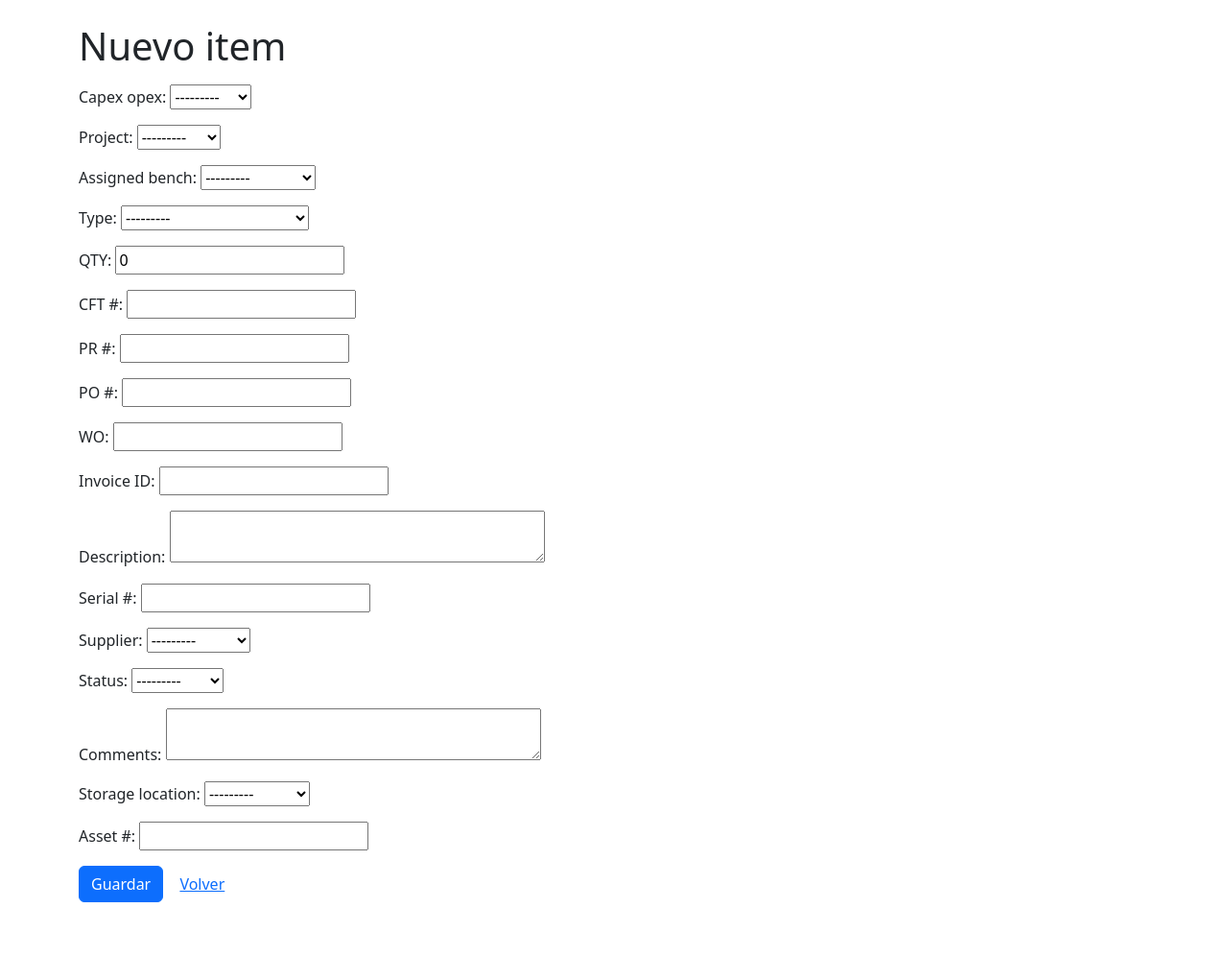
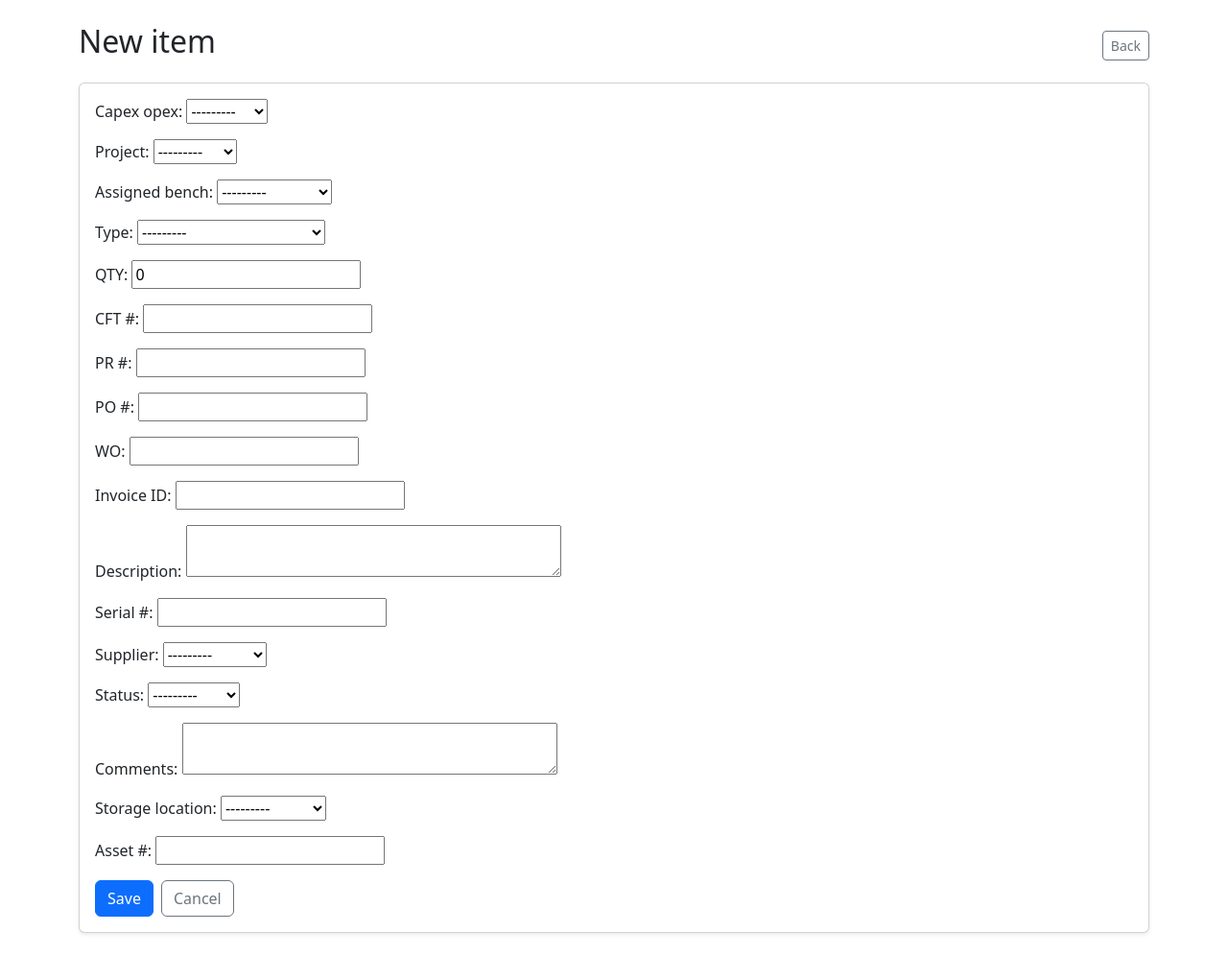
Before and after one commit to Jazzi09/Benches_inventory_project, a Django app: page /new/ in a window 1280 px wide. Shown: the whole page at 96% size. Before the commit the page ends 940 px from the top, so only its background shows below. Run offline with Django 4.2, Linux system fonts and the light colour scheme; a user stored in the database is signed in; data comes from the database, SQL or seed files in the repository; both versions use the stored data as it was after the commit; parts of the project's set-up code (start-up, migrations or seed data) failed here and were passed over.

Commit message:
fixed migration issues and added different style to buttons

```diff
--- a/inv/admin.py
+++ b/inv/admin.py
@@ -2,7 +2,6 @@
 from django.contrib import admin
 from .models import InventoryItem, AssignedBench, ItemType, Supplier, Status, StorageLocation, CapexOpex, Project
 
-print(">>> inv.admin.py LOADED <<<")
 @admin.register(InventoryItem)
 class InventoryItemAdmin(admin.ModelAdmin):
     list_display = (
--- a/inv/urls.py
+++ b/inv/urls.py
@@ -5,7 +5,7 @@ from .views import InventoryListView, inventory_create, inventory_edit, inventor
 app_name = "inv"
 urlpatterns = [
     path('inventory/', InventoryListView.as_view(), name='list'),
-    path('', HomeView, name='home_view'),
+    path('home', HomeView, name='home_view'),
     path('new/', inventory_create, name='create'),
     path("<int:pk>/edit/", inventory_edit, name="edit"),
     path("usr_create/", user_create, name='usr_create'),
--- a/inv/views.py
+++ b/inv/views.py
@@ -27,16 +27,16 @@ class InventoryListView(PermissionRequiredMixin,LoginRequiredMixin,SingleTableMi
     template_name = "inv/list_tables2.html"
     filterset_class = InventoryItemFilter
     table_pagination = {
-        "per_page": 10
+        "per_page": 6
     }
 
     def get_table_pagination(self, table):
         try:
-            per_page = int(self.request.GET.get("per_page", 10))
+            per_page = int(self.request.GET.get("per_page", 6))
         except ValueError:
-            per_page = 10
-        if per_page not in (10, 25, 50, 75, 100):
-            per_page = 10
+            per_page = 6
+        if per_page not in (6, 10, 25, 50, 100):
+            per_page = 6
         return {"per_page": per_page}
 
     def get_queryset(self):
@@ -54,7 +54,7 @@ def inventory_create(request):
         form = InventoryItemForm(request.POST)
         if form.is_valid():
             obj = form.save()
-            per_page = 10
+            per_page = 6
             total = InventoryItem.objects.count()
             last_page = math.ceil(total / per_page)
             return redirect(reverse("inv:list") + f"?page={last_page}#row-{obj.pk}")
--- a/templates/inv/create.html
+++ b/templates/inv/create.html
@@ -1,19 +1,27 @@
-
 <!doctype html>
 <html lang="es">
 <head>
   <meta charset="utf-8">
-  <title>Nuevo item</title>
+  <title>New item</title>
   <meta name="viewport" content="width=device-width, initial-scale=1">
   <link href="https://cdn.jsdelivr.net/npm/bootstrap@5.3.3/dist/css/bootstrap.min.css" rel="stylesheet">
 </head>
 <body class="p-4">
   <div class="container">
-    <h1>Nuevo item</h1>
-    <form method="post" class="mt-3">{% csrf_token %}
+
+    <div class="d-flex justify-content-between align-items-center mb-3">
+      <h2>New item</h2>
+      <a class="btn btn-outline-secondary btn-sm" href="{% url 'inv:list' %}">Back</a>
+    </div>
+
+    <form method="post" class="card card-body shadow-sm">
+      {% csrf_token %}
       {{ form.as_p }}
-      <button class="btn btn-primary">Guardar</button>
-      <a href="{% url 'inv:list' %}" class="btn btn-link">Volver</a>
+
+      <div class="d-flex gap-2">
+      <button class="btn btn-primary" type="submit">Save</button>
+      <a class="btn btn-outline-secondary" href="{% url 'inv:list' %}">Cancel</a>
+      </div>
     </form>
   </div>
 </body>
--- a/templates/inv/edit.html
+++ b/templates/inv/edit.html
@@ -10,7 +10,7 @@
   <div class="container">
 
     <div class="d-flex justify-content-between align-items-center mb-3">
-      <h3 class="m-0">Edit item</h3>
+      <h2 class="m-0">Edit item</h2>
       <a class="btn btn-outline-secondary btn-sm" href="{% url 'inv:list' %}">Back</a>
     </div>
 
@@ -25,7 +25,6 @@
         <a class="btn btn-outline-secondary" href="{% url 'inv:list' %}">Cancel</a>
       </div>
     </form>
-
   </div>
 </body>
 </html>
```
Also changed, not shown: templates/inv/list_tables2.html (+16 -18 lines), db.sqlite3, inv/migrations/0006_move_choices_to_catalogs.py (renamed from inv/migrations/0009_move_choices_to_catalogs.py).
